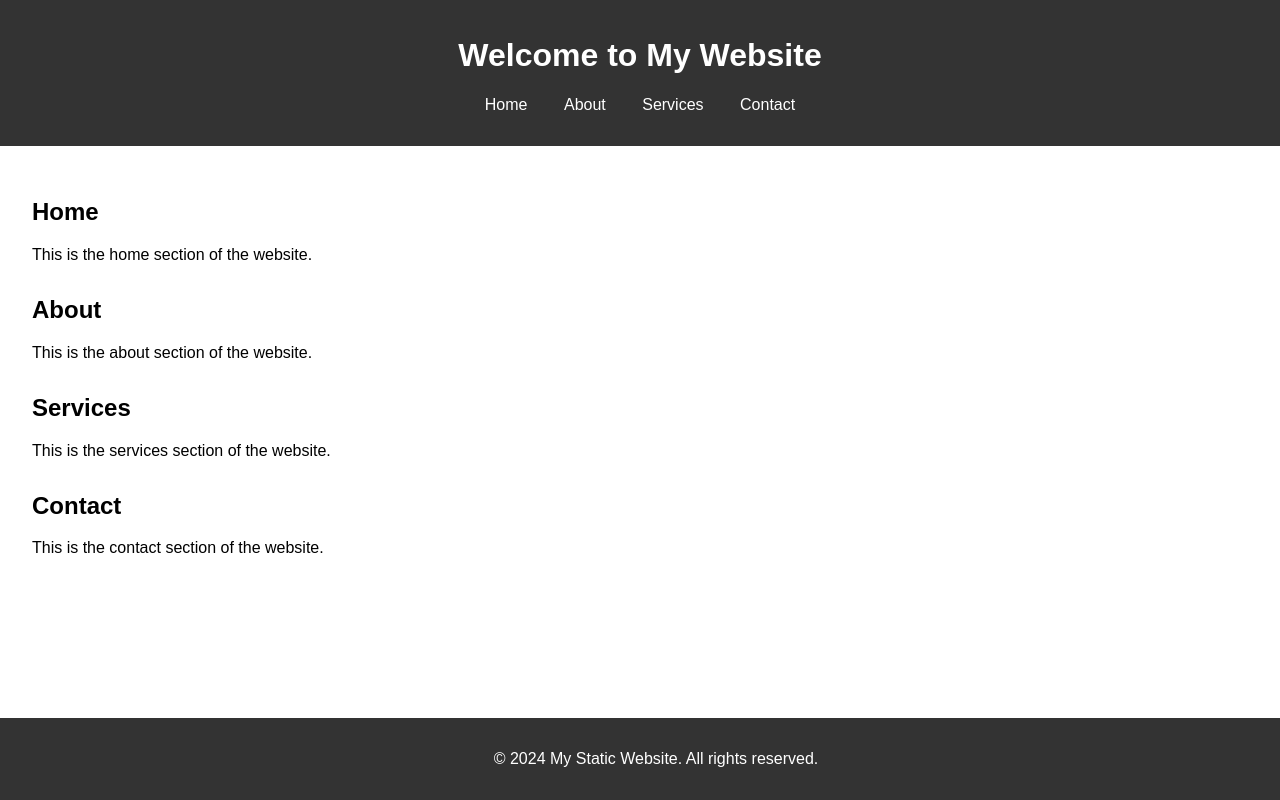
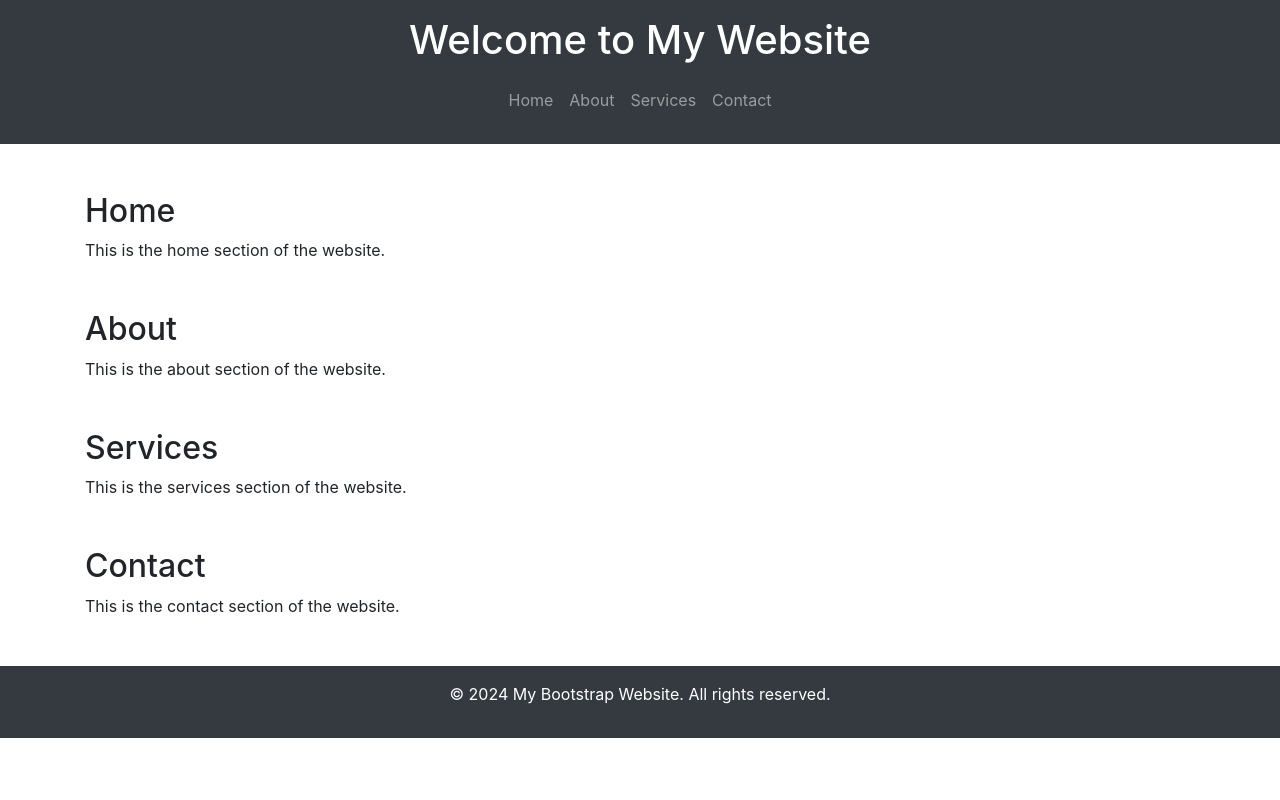
Before and after one commit to Nivedita-Halingali/Nivedita-Halingali.github.io, a plain HTML site: page index.html in a window 1280 px wide. Drawn offline with nearby package versions, Linux system fonts and the light colour scheme.

Commit message:
Update index.html

```diff
--- a/index.html
+++ b/index.html
@@ -3,93 +3,57 @@
 <head>
     <meta charset="UTF-8">
     <meta name="viewport" content="width=device-width, initial-scale=1.0">
-    <title>My Static Website</title>
-    <style>
-        body {
-            font-family: Arial, sans-serif;
-            margin: 0;
-            padding: 0;
-            box-sizing: border-box;
-        }
-
-        header {
-            background-color: #333;
-            color: white;
-            padding: 1rem;
-            text-align: center;
-        }
-
-        nav ul {
-            list-style: none;
-            padding: 0;
-        }
-
-        nav ul li {
-            display: inline;
-            margin: 0 1rem;
-        }
-
-        nav ul li a {
-            color: white;
-            text-decoration: none;
-        }
-
-        main {
-            padding: 2rem;
-        }
-
-        section {
-            margin-bottom: 2rem;
-        }
-
-        footer {
-            background-color: #333;
-            color: white;
-            text-align: center;
-            padding: 1rem;
-            position: fixed;
-            width: 100%;
-            bottom: 0;
-        }
-    </style>
+    <title>My Bootstrap Website</title>
+    <link href="https://maxcdn.bootstrapcdn.com/bootstrap/4.5.2/css/bootstrap.min.css" rel="stylesheet">
 </head>
 <body>
-    <header>
+    <header class="bg-dark text-white text-center py-3">
         <h1>Welcome to My Website</h1>
-        <nav>
-            <ul>
-                <li><a href="#home">Home</a></li>
-                <li><a href="#about">About</a></li>
-                <li><a href="#services">Services</a></li>
-                <li><a href="#contact">Contact</a></li>
+        <nav class="navbar navbar-expand-sm bg-dark navbar-dark justify-content-center">
+            <ul class="navbar-nav">
+                <li class="nav-item">
+                    <a class="nav-link" href="#home">Home</a>
+                </li>
+                <li class="nav-item">
+                    <a class="nav-link" href="#about">About</a>
+                </li>
+                <li class="nav-item">
+                    <a class="nav-link" href="#services">Services</a>
+                </li>
+                <li class="nav-item">
+                    <a class="nav-link" href="#contact">Contact</a>
+                </li>
             </ul>
         </nav>
     </header>
 
-    <main>
-        <section id="home">
+    <main class="container my-5">
+        <section id="home" class="my-5">
             <h2>Home</h2>
             <p>This is the home section of the website.</p>
         </section>
 
-        <section id="about">
+        <section id="about" class="my-5">
             <h2>About</h2>
             <p>This is the about section of the website.</p>
         </section>
 
-        <section id="services">
+        <section id="services" class="my-5">
             <h2>Services</h2>
             <p>This is the services section of the website.</p>
         </section>
 
-        <section id="contact">
+        <section id="contact" class="my-5">
             <h2>Contact</h2>
             <p>This is the contact section of the website.</p>
         </section>
     </main>
 
-    <footer>
-        <p>&copy; 2024 My Static Website. All rights reserved.</p>
+    <footer class="bg-dark text-white text-center py-3">
+        <p>&copy; 2024 My Bootstrap Website. All rights reserved.</p>
     </footer>
+
+    <script src="https://ajax.googleapis.com/ajax/libs/jquery/3.5.1/jquery.min.js"></script>
+    <script src="https://maxcdn.bootstrapcdn.com/bootstrap/4.5.2/js/bootstrap.min.js"></script>
 </body>
 </html>
```
